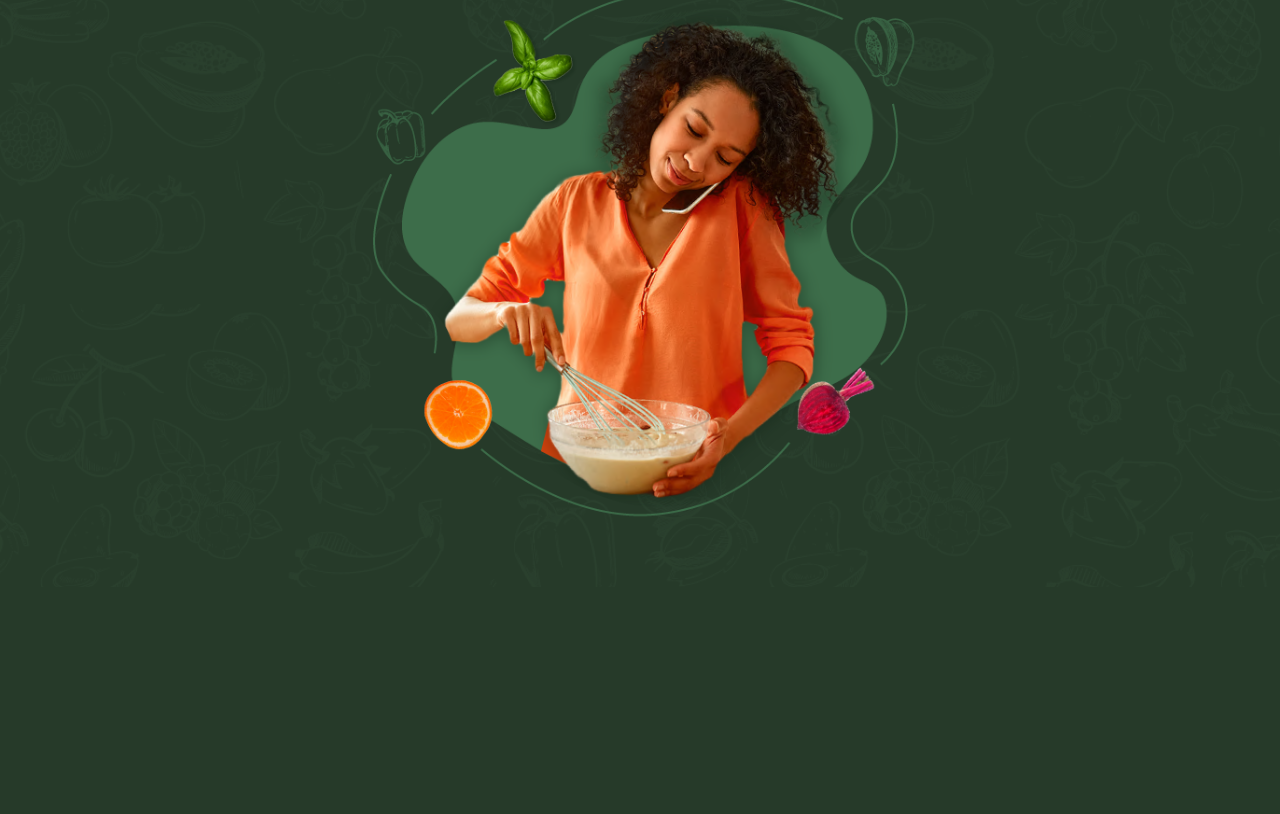
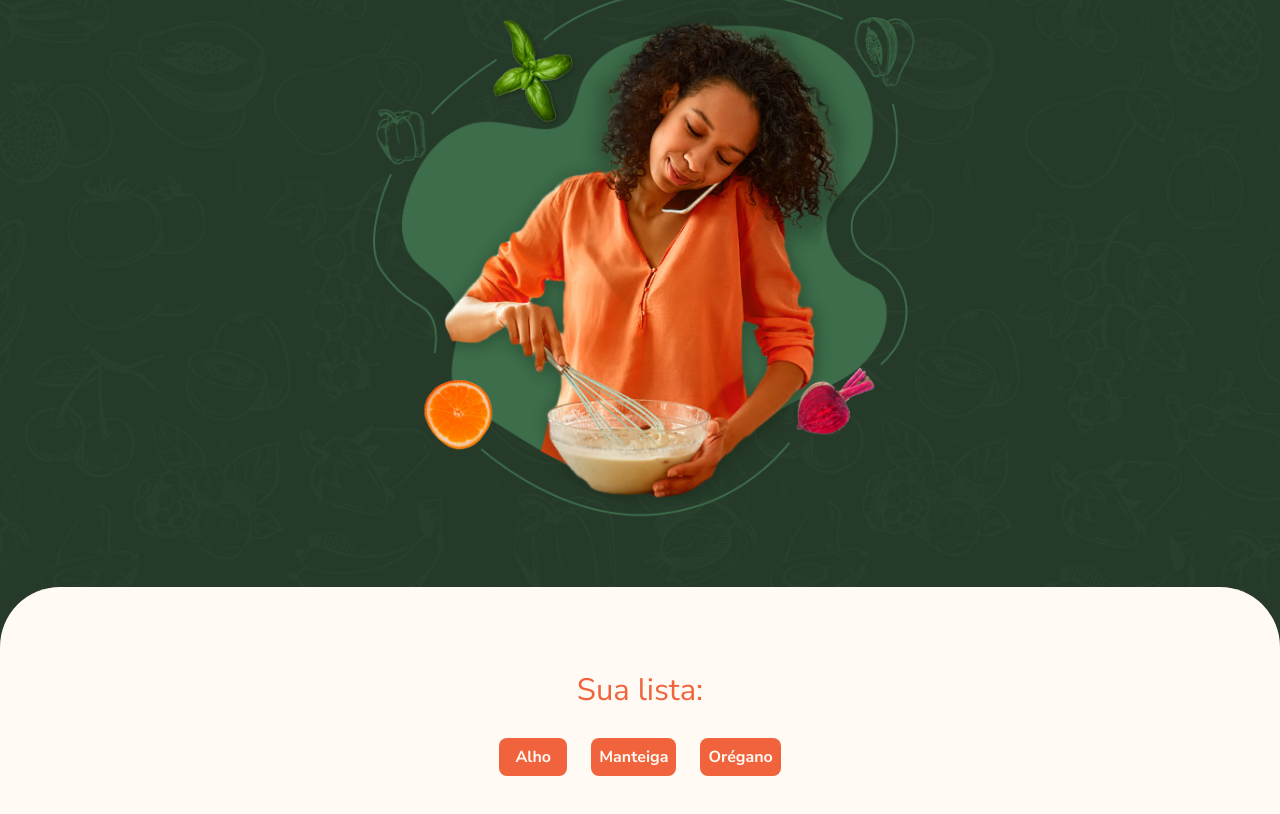
Before and after one commit to AdmAlexandreMattos/vue-cookin-up-alura, a Vue app: page / in a window 1280 px wide. Shown: the part 444-1258 px from the top of the page. Before the commit the page ends 1031 px from the top, so only its background shows below. Built offline with nearby package versions, Linux system fonts and the light colour scheme.

Commit message:
Repetindo itens com v-for
Utilizando V-for para repetir os itens da lista.

```diff
--- a/src/App.vue
+++ b/src/App.vue
@@ -1,16 +1,19 @@
 <script lang="ts">
 import Banner from "./components/Banner/Banner.vue";
+import ConteudoPrincipal from "./components/ConteudoPrincipal/ConteudoPrincipal.vue";
 
 export default {
   name: "App",
   components: {
     Banner,
+    ConteudoPrincipal,
   },
 };
 </script>
 
 <template>
   <Banner />
+  <ConteudoPrincipal />
 </template>
 
 <style scoped></style>
--- /dev/null
+++ b/src/components/ConteudoPrincipal/ConteudoPrincipal.vue
@@ -0,0 +1,91 @@
+<script lang="ts">
+export default {
+  data() {
+    return {
+      ingredientes: ["Alho", "Manteiga", "Orégano"],
+    };
+  },
+};
+</script>
+
+<template>
+  <main class="conteudo-principal">
+    <section>
+      <span class="subtitulo-lg sua-lista-texto"> Sua lista: </span>
+
+      <ul class="ingredientes-sua-lista">
+        <li
+          v-for="ingrediente in ['Alho', 'Manteiga', 'Orégano']"
+          class="ingrediente"
+        >
+          {{ ingrediente }}
+        </li>
+      </ul>
+    </section>
+  </main>
+</template>
+
+<style scoped>
+.conteudo-principal {
+  padding: 6.5rem 7.5rem;
+  border-radius: 3.75rem 3.75rem 0rem 0rem;
+  background: var(--creme, #fffaf3);
+  color: var(--cinza, #444);
+
+  display: flex;
+  flex-direction: column;
+  align-items: center;
+  gap: 5rem;
+}
+
+.sua-lista-texto {
+  color: var(--coral, #f0633c);
+  display: block;
+  text-align: center;
+  margin-bottom: 1.5rem;
+}
+
+.ingredientes-sua-lista {
+  display: flex;
+  justify-content: center;
+  gap: 1rem 1.5rem;
+  flex-wrap: wrap;
+}
+
+.ingrediente {
+  display: inline-block;
+  border-radius: 0.5rem;
+  min-width: 4.25rem;
+  padding: 0.5rem;
+  text-align: center;
+  transition: 0.2s;
+  color: var(--creme, #fffaf3);
+  background: var(--coral, #f0633c);
+  font-weight: 700;
+}
+
+.lista-vazia {
+  display: flex;
+  justify-content: center;
+  align-items: center;
+  flex-wrap: wrap;
+  gap: 0.25rem;
+
+  color: var(--coral, #f0633c);
+  text-align: center;
+}
+
+@media only screen and (max-width: 1300px) {
+  .conteudo-principal {
+    padding: 5rem 3.75rem;
+    gap: 3.5rem;
+  }
+}
+
+@media only screen and (max-width: 767px) {
+  .conteudo-principal {
+    padding: 4rem 1.5rem;
+    gap: 4rem;
+  }
+}
+</style>
```
